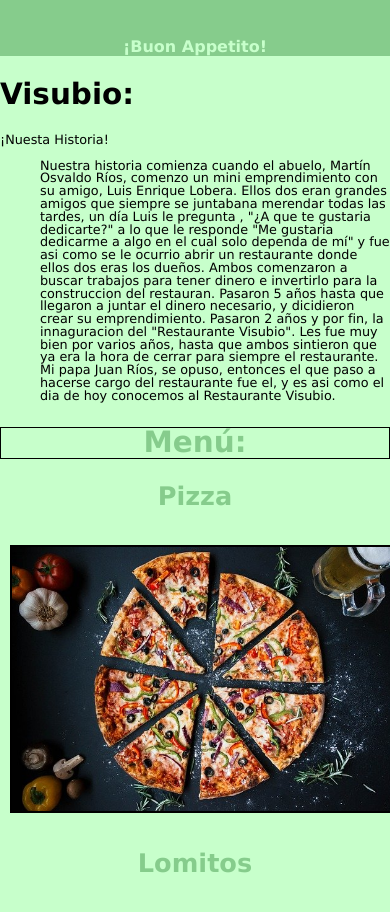
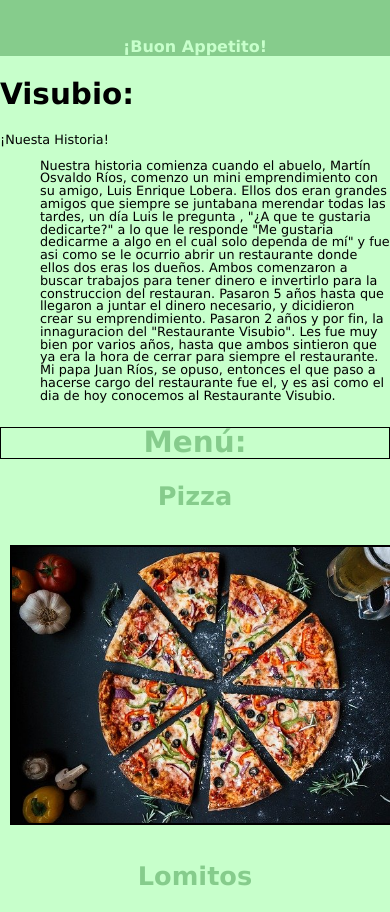
Before and after one commit to IgnacioGuevara/Comision22930, a plain HTML site: page index.html in a window 390 px wide. Shown: the part 179-1091 px from the top of the page. Drawn offline with Linux system fonts and the light colour scheme.

Commit message:
agregé animación

```diff
--- a/pages/estilo.css
+++ b/pages/estilo.css
@@ -98,7 +98,15 @@ ul li a:hover {
 .item{
     margin: 10px;
     border: solid black 2px;
+    height: 280px;
+    width: auto;
+    transition: height 280px 2.7s;
 }
+.item:hover{
+    height: 300px;
+}
+
+
 .container1{
     color: #86CC8C;
 }
```
